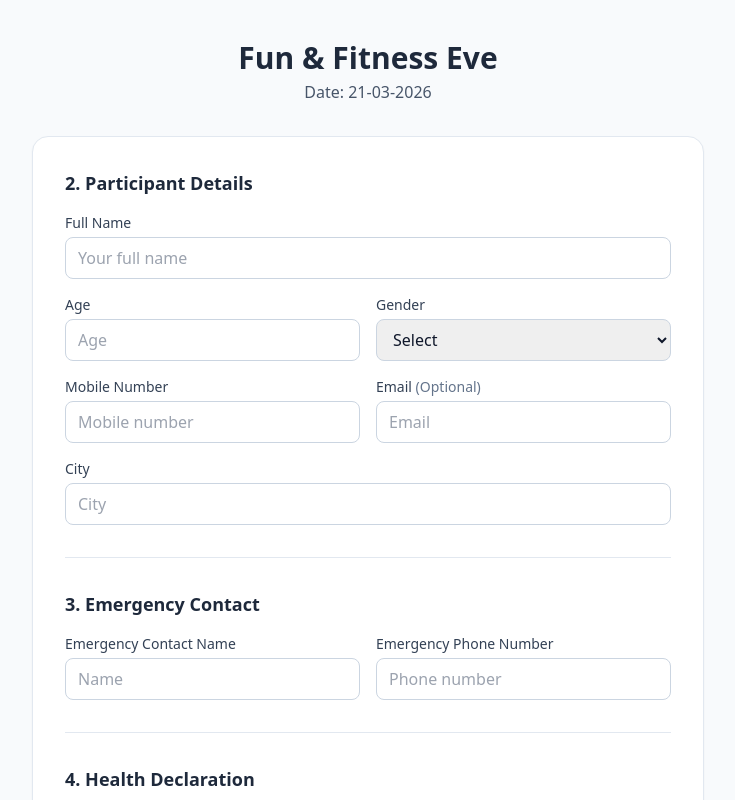
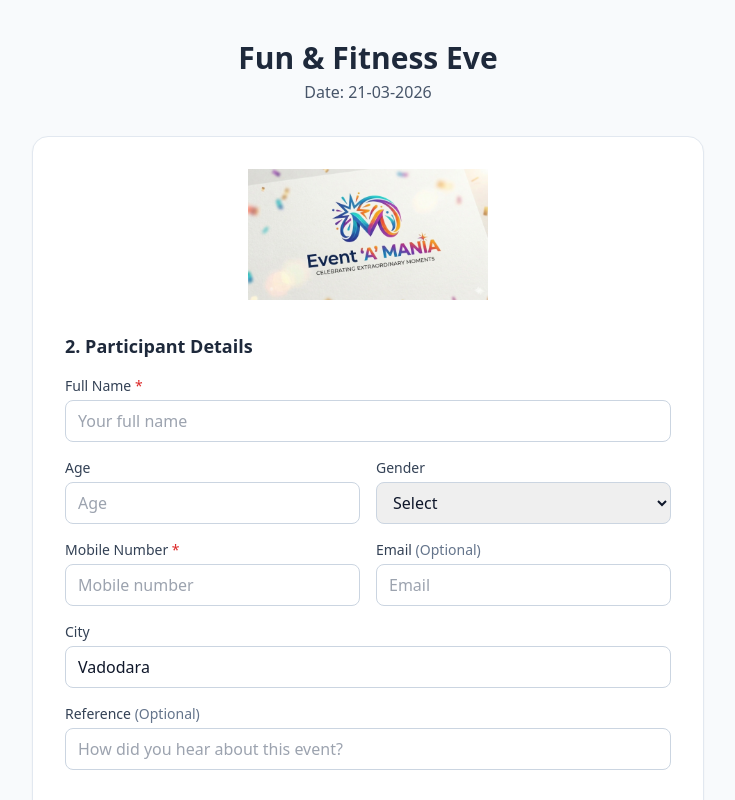
Before and after one commit to sonuyadav2307/event-form, a Next.js app: page / in a window 1280 px wide. Shown: the top 800 px of the page, without its empty margins (272-1007 px from the left). Built offline with nearby package versions, Linux system fonts and the light colour scheme.

Commit message:
first commit

```diff
--- a/src/app/api/register/route.ts
+++ b/src/app/api/register/route.ts
@@ -34,8 +34,10 @@ export async function POST(request: NextRequest) {
       )
     }
 
+    const { reference, ...rest } = body
     const docRef = await addDoc(collection(db, REGISTRATIONS_COLLECTION), {
-      ...body,
+      ...rest,
+      reference: reference ?? null,
       createdAt: serverTimestamp(),
     })
 
--- a/src/components/EventForm.tsx
+++ b/src/components/EventForm.tsx
@@ -1,7 +1,9 @@
 'use client'
 
 import { useState } from 'react'
+import Image from 'next/image'
 import type { FormData } from '@/types/form'
+import logo from "@/assets/logo.png"
 
 type Props = { onSubmit: (data: FormData) => Promise<void> }
 
@@ -13,7 +15,8 @@ export function EventForm({ onSubmit }: Props) {
     gender: '',
     mobile: '',
     email: '',
-    city: '',
+    city: 'Vadodara',
+    reference: '',
     emergencyName: '',
     emergencyPhone: '',
     medicalConditions: 'no',
@@ -28,6 +31,7 @@ export function EventForm({ onSubmit }: Props) {
   async function handleSubmit(e: React.FormEvent) {
     e.preventDefault()
     if (!form.consent) return
+    if (!form.fullName.trim() || !form.mobile.trim()) return
     setLoading(true)
     await onSubmit(form)
     setLoading(false)
@@ -38,6 +42,16 @@ export function EventForm({ onSubmit }: Props) {
       onSubmit={handleSubmit}
       className="space-y-8 rounded-2xl border border-slate-200 bg-white p-6 shadow-sm sm:p-8"
     >
+      <div className="flex justify-center">
+        <Image
+          src={logo}
+          alt="Event A MANIA"
+          width={240}
+          height={120}
+          className="h-auto w-full max-w-[240px] object-contain"
+          priority
+        />
+      </div>
       {/* 2. Participant Details */}
       <section className="space-y-4">
         <h2 className="text-lg font-semibold text-slate-800">
@@ -46,7 +60,7 @@ export function EventForm({ onSubmit }: Props) {
         <div className="grid gap-4 sm:grid-cols-2">
           <label className="sm:col-span-2">
             <span className="mb-1 block text-sm font-medium text-slate-700">
-              Full Name
+              Full Name <span className="text-red-600">*</span>
             </span>
             <input
               type="text"
@@ -90,7 +104,7 @@ export function EventForm({ onSubmit }: Props) {
           </label>
           <label>
             <span className="mb-1 block text-sm font-medium text-slate-700">
-              Mobile Number
+              Mobile Number <span className="text-red-600">*</span>
             </span>
             <input
               type="tel"
@@ -124,6 +138,18 @@ export function EventForm({ onSubmit }: Props) {
               onChange={(e) => update({ city: e.target.value })}
               className="w-full rounded-lg border border-slate-300 px-3 py-2 text-slate-900 focus:border-sky-500 focus:outline-none focus:ring-1 focus:ring-sky-500"
               placeholder="City"
+            />
+          </label>
+          <label className="sm:col-span-2">
+            <span className="mb-1 block text-sm font-medium text-slate-700">
+              Reference <span className="text-slate-500">(Optional)</span>
+            </span>
+            <input
+              type="text"
+              value={form.reference}
+              onChange={(e) => update({ reference: e.target.value })}
+              className="w-full rounded-lg border border-slate-300 px-3 py-2 text-slate-900 focus:border-sky-500 focus:outline-none focus:ring-1 focus:ring-sky-500"
+              placeholder="How did you hear about this event?"
             />
           </label>
         </div>
@@ -242,7 +268,7 @@ export function EventForm({ onSubmit }: Props) {
       <div className="pt-2">
         <button
           type="submit"
-          disabled={loading || !form.consent}
+          disabled={loading || !form.consent || !form.fullName.trim() || !form.mobile.trim()}
           className="w-full rounded-lg bg-sky-600 px-4 py-3 font-medium text-white transition hover:bg-sky-700 focus:outline-none focus:ring-2 focus:ring-sky-500 focus:ring-offset-2 disabled:opacity-60"
         >
           {loading ? 'Submitting…' : 'Submit Registration'}
--- a/src/lib/firestore.ts
+++ b/src/lib/firestore.ts
@@ -12,6 +12,7 @@ export async function saveRegistration(data: FormData): Promise<string> {
     mobile: data.mobile,
     email: data.email || null,
     city: data.city,
+    reference: data.reference || null,
     emergencyName: data.emergencyName,
     emergencyPhone: data.emergencyPhone,
     medicalConditions: data.medicalConditions,
--- a/src/types/form.ts
+++ b/src/types/form.ts
@@ -5,6 +5,7 @@ export type FormData = {
   mobile: string
   email: string
   city: string
+  reference: string
   emergencyName: string
   emergencyPhone: string
   medicalConditions: 'no' | 'yes'
```
Also changed, not shown: src/assets/logo.png (added).
